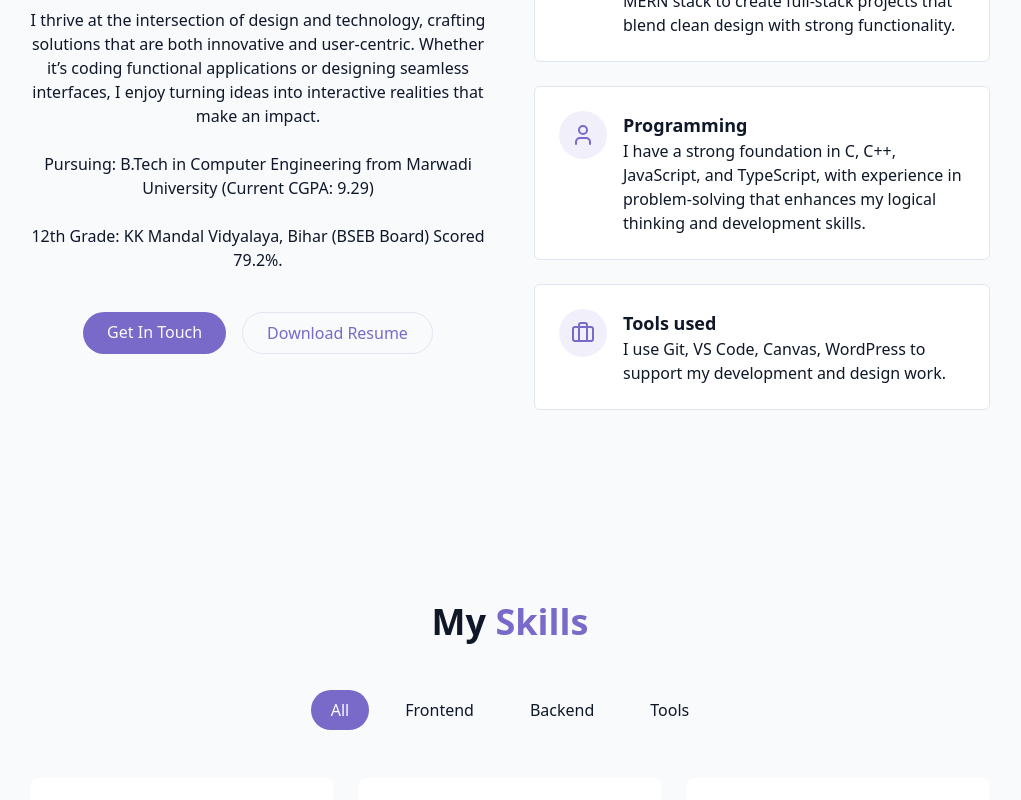
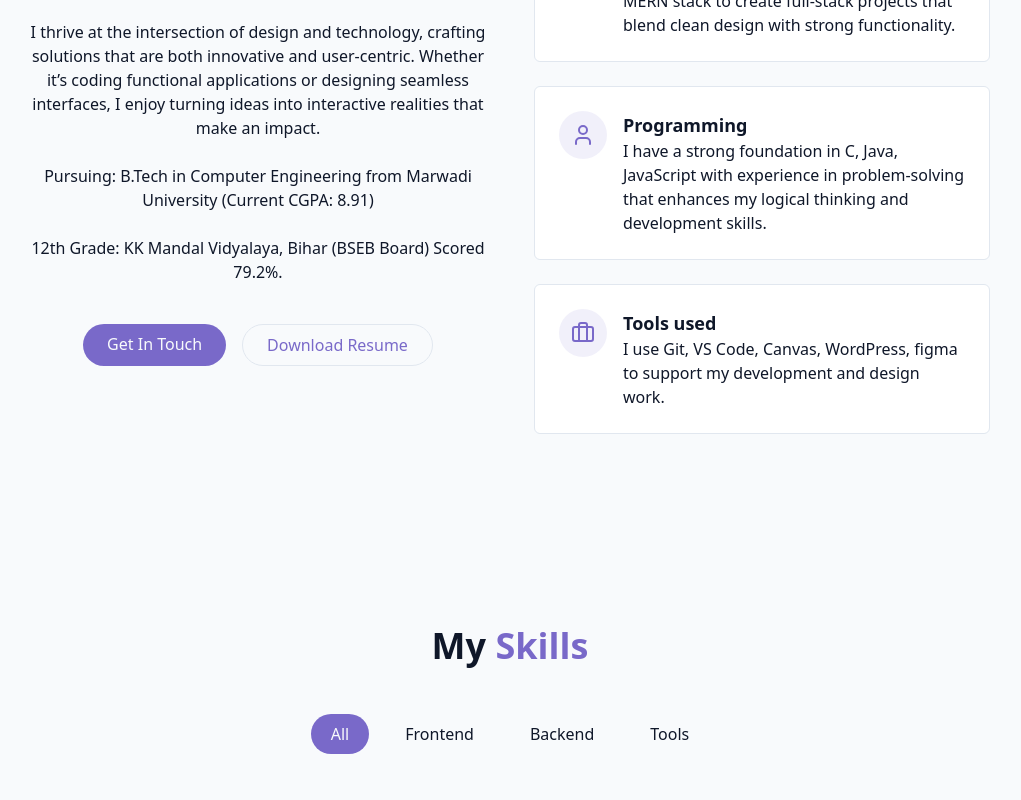
Before and after one commit to nimishaagnihotri01/Portfolio, a React (Vite) app in the folder portfolio/: page / in a window 1280 px wide. Shown: the part 1120-1920 px from the top of the page, without its empty margins (130-1151 px from the left). Built offline with nearby package versions, Linux system fonts and the light colour scheme.

Commit message:
Update portfolio content and projects

```diff
--- a/portfolio/src/components/AboutSection.jsx
+++ b/portfolio/src/components/AboutSection.jsx
@@ -14,13 +14,13 @@ export const AboutSection =()=>{
                 </h3>
                 <p className="text-muted-foreground"> I thrive at the intersection of design and technology, crafting solutions that are both innovative and user-centric. Whether it’s coding functional applications or designing seamless interfaces, I enjoy turning ideas into interactive realities that make an impact.</p>
 
-                <p className="text-muted-foreground">Pursuing: B.Tech in Computer Engineering from Marwadi University (Current CGPA: 9.29) <br/><br/>12th Grade: KK Mandal Vidyalaya, Bihar (BSEB Board) Scored 79.2%.</p>
+                <p className="text-muted-foreground">Pursuing: B.Tech in Computer Engineering from Marwadi University (Current CGPA: 8.91) <br/><br/>12th Grade: KK Mandal Vidyalaya, Bihar (BSEB Board) Scored 79.2%.</p>
                 <div className="flex flex-col sm:flex-row gap-4 pt-4 justify-center">
                     <a href="#contact" className="cosmic-button">
                         {" "}
                         Get In Touch
                     </a>
-                    <a href="https://drive.google.com/file/d/1iIA7YiEsoAjE7cbj_qv7a-WJQc00GP5P/view?usp=drivesdk"  target="_blank" className="px-6 py-2 rounded-full border border-primary text-primary hover:bg-primary/10 transition-color duration-300">
+                    <a href="https://drive.google.com/file/d/1w9ajciJR284nPF5dNi3kMhFQl61VPk7-/view?usp=sharing"  target="_blank" className="px-6 py-2 rounded-full border border-primary text-primary hover:bg-primary/10 transition-color duration-300">
                         Download Resume
                     </a>
                 </div>
@@ -44,7 +44,7 @@ export const AboutSection =()=>{
                         </div>
                         <div className="text-left">
                             <h4 className="font-semibold text-lg">Programming</h4>
-                            <p className="text-muted-foreground">I have a strong foundation in C, C++, JavaScript, and TypeScript, with experience in problem-solving that enhances my logical thinking and development skills.</p>
+                            <p className="text-muted-foreground">I have a strong foundation in C, Java, JavaScript with experience in problem-solving that enhances my logical thinking and development skills.</p>
                         </div>
                     </div>
                 </div>
@@ -55,7 +55,7 @@ export const AboutSection =()=>{
                         </div>
                         <div className="text-left">
                             <h4 className="font-semibold text-lg">Tools used</h4>
-                            <p className="text-muted-foreground">I use Git, VS Code, Canvas, WordPress to support my development and design work.</p>
+                            <p className="text-muted-foreground">I use Git, VS Code, Canvas, WordPress, figma to support my development and design work.</p>
                         </div>
                     </div>
                 </div>
--- a/portfolio/src/components/HeroSection.jsx
+++ b/portfolio/src/components/HeroSection.jsx
@@ -10,7 +10,8 @@ export const HeroSection=()=>{
                     <span className="text-gradient ml-2 opacity-0 animate-fade-in-delay-2">{" "}Agnihotri</span>
                 </h1>
                 <p className="text-lg md:text-xl text-muted-foreground max-2-2xl mx-auto opacity-0 animate-fade-in-delay-3">
-A computer engineering student with a strong foundation in programming and development. Skilled in C, C++, JavaScript, and TypeScript, with hands-on experience in building websites using the MERN stack.                </p>
+Computer Engineering student with expertise in Java, JavaScript, Devops , and MERN stack development. Strong foundation in data structures, algorithms, and building full-stack web applications.
+                </p>
                 <div className="pt-4 opacity-0 animate-fade-in-delay-4">
                     <a href="#projects" className="cosmic-button">
                         View My Work
--- a/portfolio/src/components/ProjectsSection.jsx
+++ b/portfolio/src/components/ProjectsSection.jsx
@@ -1,35 +1,28 @@
 import {ExternalLink,Github,ArrowRight} from "lucide-react";
 
 
-const projects=[
-    {
-        id:1,
-        title:"Portfolio",
-        description:"dummy lorem epsum data add it later with your reference",
-        image:"/projects/i1.png",
-        tags: ["React","tailwind"],
-        demoUrl:"",
-        githubUrl:"https://github.com/nimishaagnihotri01/Portfolio"
-    },
-    {
-        id:2,
-        title:"Virtual Assistant in MERN",
-        description:"dummy lorem epsum data add it later with your reference",
-        image:"/projects/i2.png",
-        tags: ["React","mongo","node","tailwind"],
-        demoUrl:"https://nimishaagnihotri01.github.io/virtual-Assistant/",
-        githubUrl:"https://github.com/nimishaagnihotri01/virtual-Assistant"
-    },
-    {
-        id:3,
-        title:"frontend e-commerce website",
-        description:"dummy lorem epsum data add it later with your reference",
-        image:"/projects/i3.png",
-        tags: ["html","css","bootstrap","javascript"],
-        demoUrl:"https://nimishaagnihotri01.github.io/chahat_masale-website/",
-        githubUrl:"https://github.com/nimishaagnihotri01/chahat_masale-website"
-    },
-]
+const projects = [
+  {
+    id: 1,
+    title: "PrepTrack",
+    description:
+      "A placement preparation platform designed to help students organize DSA, aptitude, and interview preparation with structured tracking and progress monitoring.",
+    image: "/projects/i1.png",
+    tags: ["React", "Node.js", "Express", "MongoDB", "Tailwind CSS"],
+    demoUrl: "https://prep-track-six.vercel.app/",
+    githubUrl: "https://github.com/nimishaagnihotri01/prepTrack",
+  },
+  {
+    id: 2,
+    title: "Virtual Assistant in MERN",
+    description:
+      "An AI-powered virtual assistant built using the MERN stack that processes user queries and delivers intelligent responses through an interactive chat interface.",
+    image: "/projects/i2.png",
+    tags: ["React", "MongoDB", "Node.js", "Express", "Tailwind CSS"],
+    demoUrl: "https://virtual-assistant-pi-cyan.vercel.app/",
+    githubUrl: "https://github.com/nimishaagnihotri01/Virtual-Assistant",
+  },
+];
 
 export const ProjectsSection=()=>{
 
```
Also changed, not shown: portfolio/public/projects/i1.png, portfolio/public/projects/i2.png.
